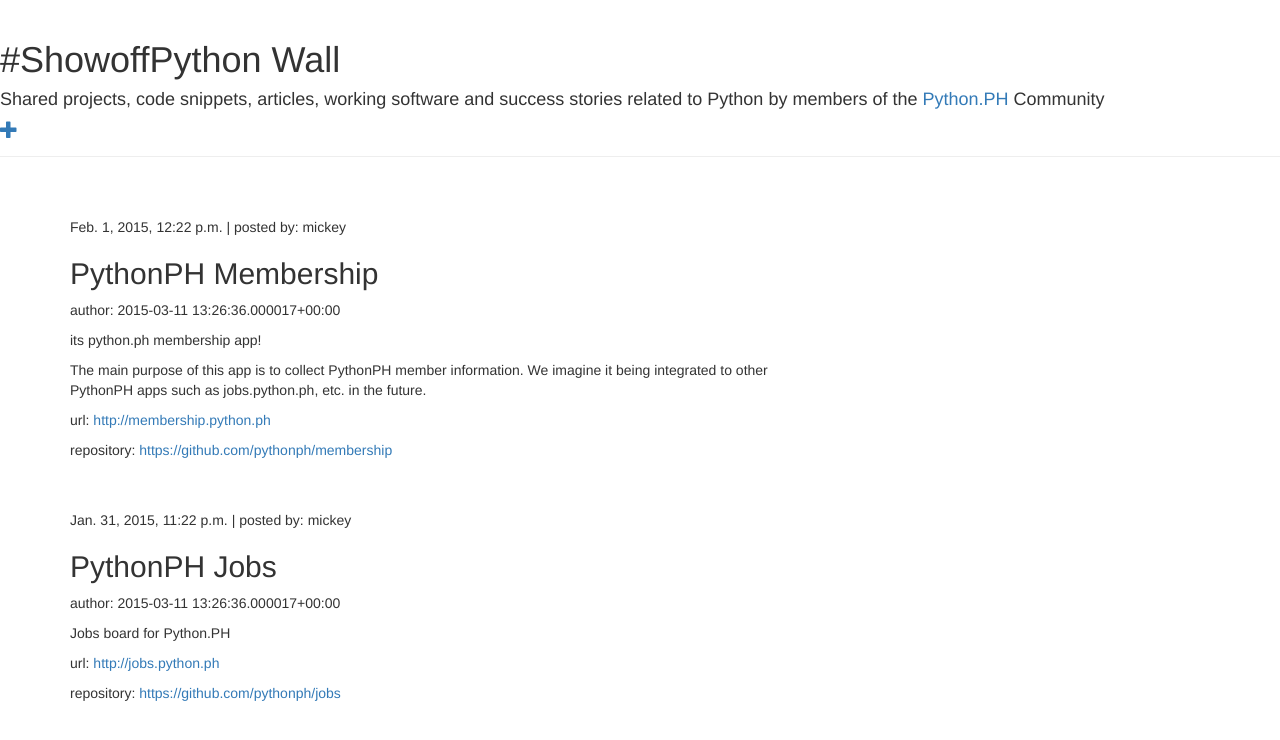
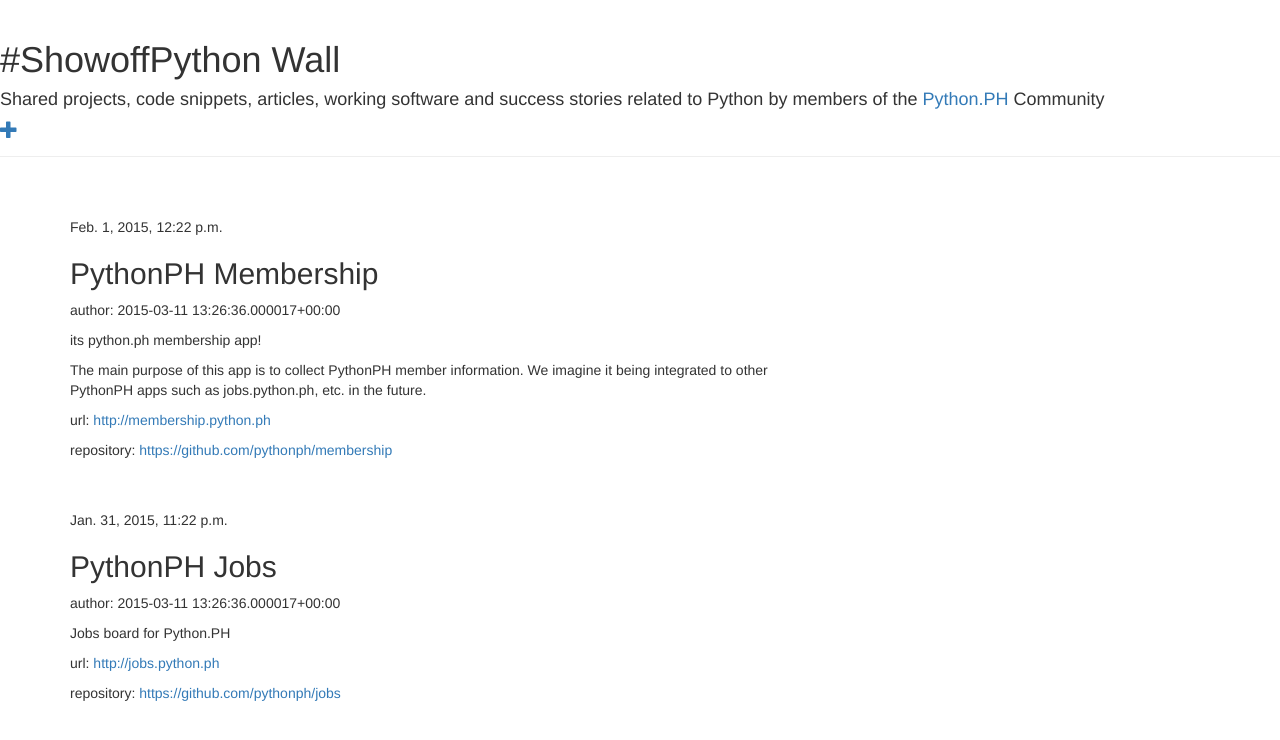
Before and after one commit to codemickeycode/showoffpython, a Django app: page / in a window 1280 px wide. Shown: the top 740 px of the page. Run offline with Django 3.2, Linux system fonts and the light colour scheme; data comes from the database, SQL or seed files in the repository; some libraries are stand-ins or nearby versions.

Commit message:
Remove posted_by

```diff
--- a/blog/templates/blog/post_list.html
+++ b/blog/templates/blog/post_list.html
@@ -5,7 +5,7 @@
     <div class="post">
         </br>
         </br>
-        <p>{{ post.published_date }} | posted by: {{ post.author }}</p>
+        <p>{{ post.published_date }} <!-- | posted by: {{ post.author }} --></p>
         <h2>{{ post.project_name }}</a></h2>
         <p>author: {{ post.created_by }}</p>
         <p>{{ post.description|linebreaks }}</p>
```
